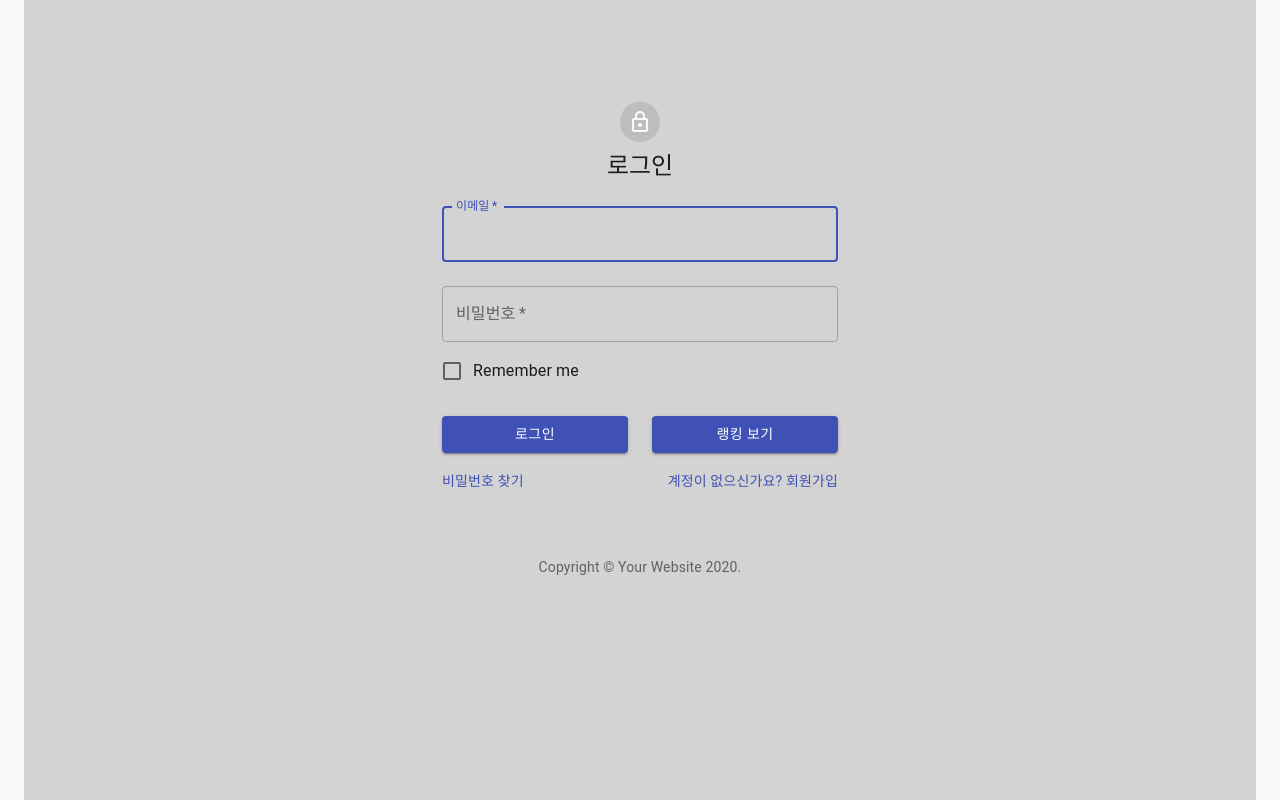
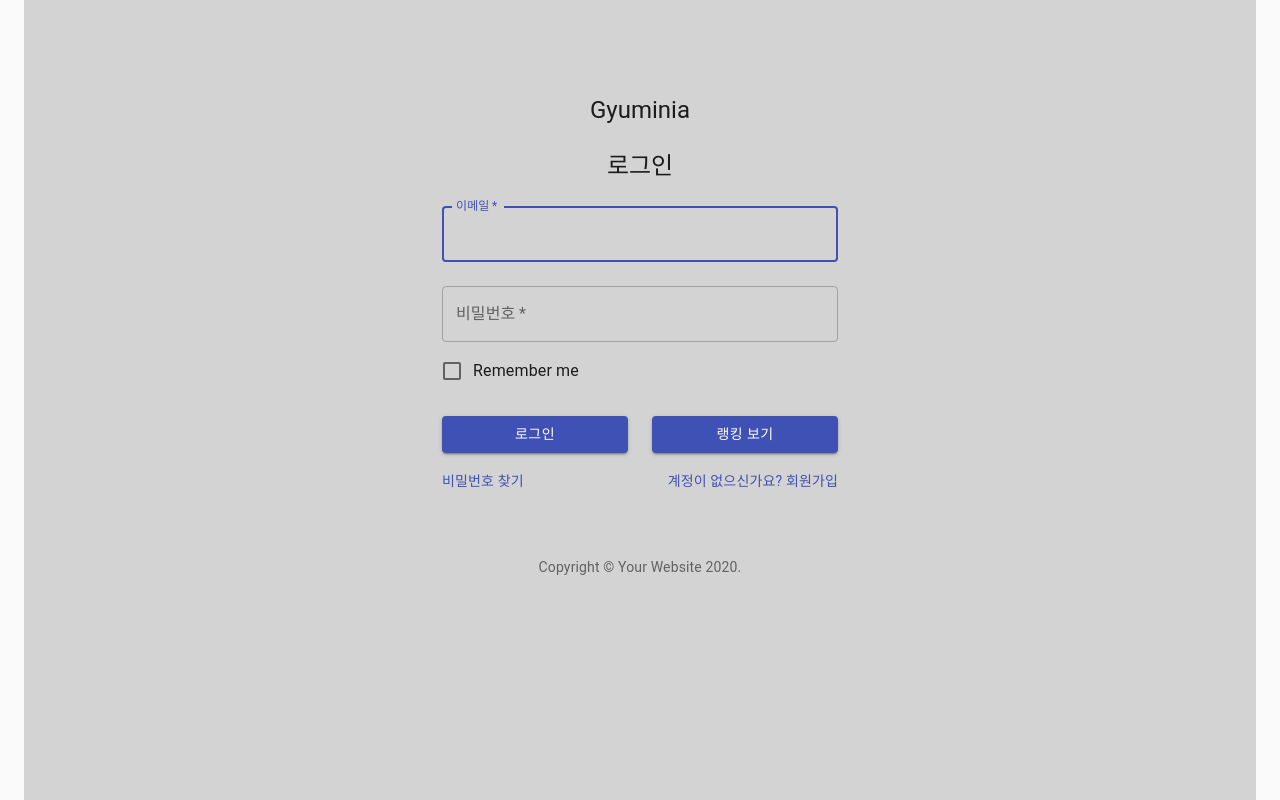
Before and after one commit to 0strich/Gyuminia-client, a React (Create React App) app: page / in a window 1280 px wide. Both pictures are taken after a click on the button "로그인". Built offline with nearby package versions, Linux system fonts and the light colour scheme.

Commit message:
eslint 적용. dependencies, devDependencies 분리.

```diff
--- a/src/components/auth/Login.tsx
+++ b/src/components/auth/Login.tsx
@@ -1,6 +1,5 @@
 import React, { useState } from "react";
 import Character from "../Character";
-import Avatar from "@material-ui/core/Avatar";
 import Button from "@material-ui/core/Button";
 import CssBaseline from "@material-ui/core/CssBaseline";
 import TextField from "@material-ui/core/TextField";
@@ -9,7 +8,6 @@ import Checkbox from "@material-ui/core/Checkbox";
 import Link from "@material-ui/core/Link";
 import Grid from "@material-ui/core/Grid";
 import Box from "@material-ui/core/Box";
-import LockOutlinedIcon from "@material-ui/icons/LockOutlined";
 import Typography from "@material-ui/core/Typography";
 import Container from "@material-ui/core/Container";
 import Copyright from "../common/Copyright";
@@ -41,9 +39,10 @@ const Login = () => {
       {/* <Container fixed> */}
       <CssBaseline />
       <div className={loginStyle.paper}>
-        <Avatar className={loginStyle.avatar}>
-          <LockOutlinedIcon />
-        </Avatar>
+        <Typography component="h1" variant="h5">
+          Gyuminia
+        </Typography>
+        <br />
         <Typography component="h1" variant="h5">
           로그인
         </Typography>
```
Also changed, not shown: package.json (+25 -1 lines), .eslintrc.json (added).
